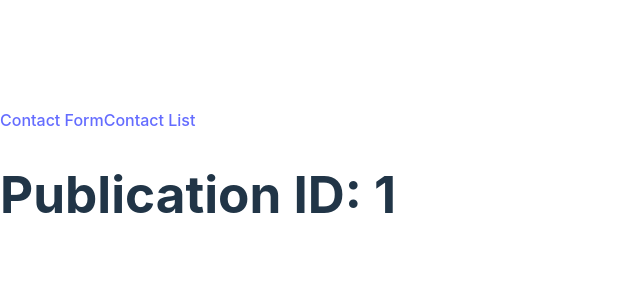
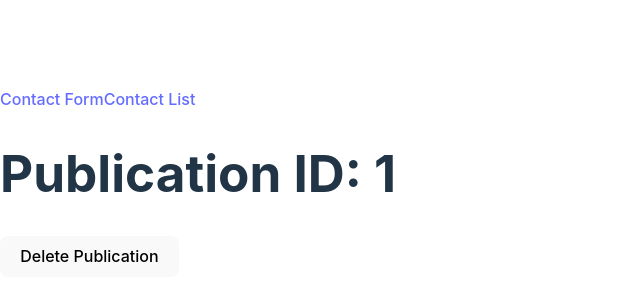
Before and after one commit to mitchalejo94/arenasInc, a React (Vite) app in the folder client/: page /contactList/1 in a window 1280 px wide. Shown: the part 218-518 px from the top of the page, without its empty margins (0-640 px from the left). Built offline with nearby package versions, Linux system fonts and the light colour scheme; no server answers.

Commit message:
Added delete button for publication  on client side

```diff
--- a/client/package.json
+++ b/client/package.json
@@ -10,6 +10,10 @@
     "preview": "vite preview"
   },
   "dependencies": {
+    "@emotion/react": "^11.11.1",
+    "@emotion/styled": "^11.11.0",
+    "@mui/icons-material": "^5.14.19",
+    "@mui/material": "^5.14.20",
     "formik": "^2.4.5",
     "react": "^18.2.0",
     "react-dom": "^18.2.0",
--- a/client/src/components/Publication.jsx
+++ b/client/src/components/Publication.jsx
@@ -1,16 +1,25 @@
 import React, { useEffect, useState } from "react";
-import { useParams } from "react-router-dom";
+import { useParams, useNavigate } from "react-router-dom";
 import axios from "axios";
+
 function Publication() {
   let { id } = useParams();
   const [contactText, setContactText] = useState({});
-
+  let navigate = useNavigate();
   useEffect(() => {
     axios.get(`http://localhost:3003/Contact/${id}`).then((response) => {
-      console.log(response.data);
       setContactText(response.data);
     });
   }, []);
+
+  const handleDelete = async () => {
+    try {
+      await axios.delete(`http://localhost:3003/Contact/${id}`);
+      navigate("/contactList");
+    } catch (error) {
+      console.error(error, "cant delete publication");
+    }
+  };
 
   return (
     <>
@@ -21,6 +30,7 @@ function Publication() {
         <div>{contactText.message}</div>
         <div>{contactText.phoneNumber}</div>
         <div>{contactText.cityState}</div>
+        <button onClick={handleDelete}>Delete Publication</button>
       </div>
     </>
   );
```
Also changed, not shown: 1 other file (tests, documents, lock files or other folders).
